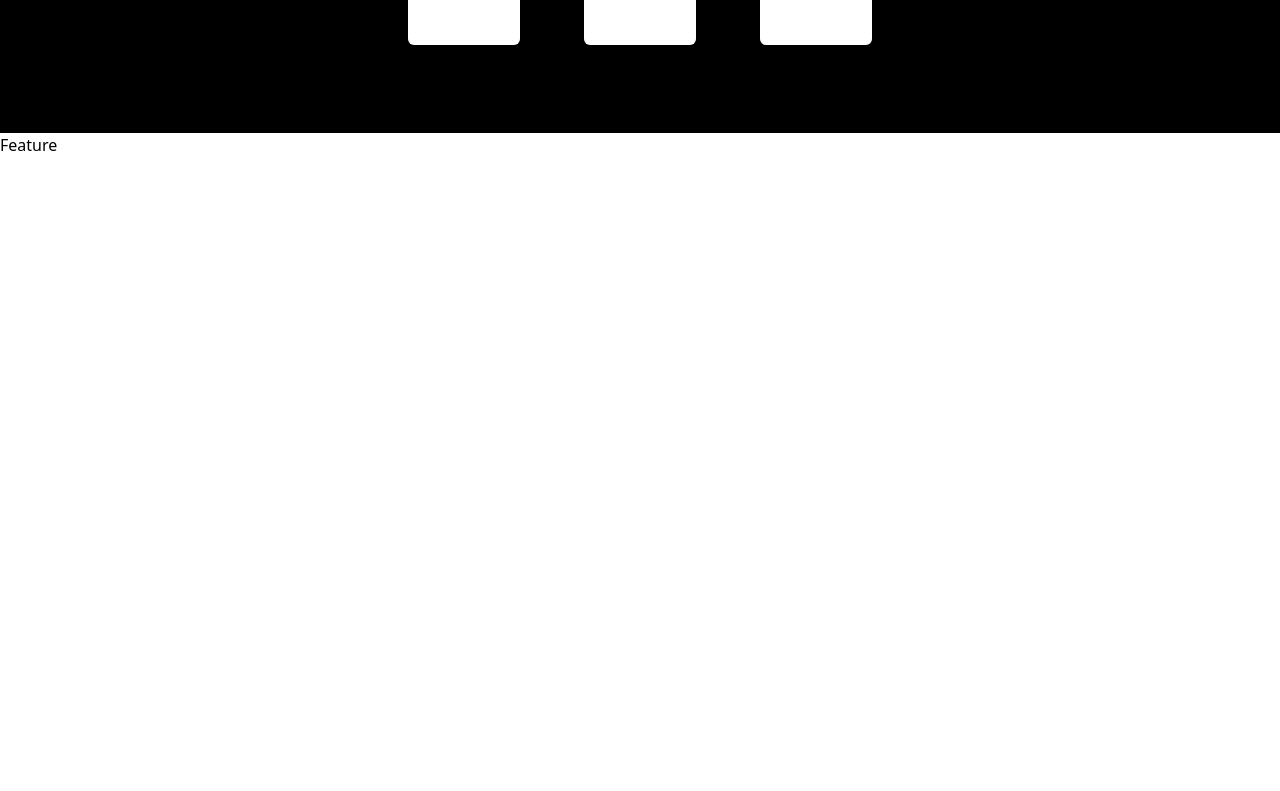
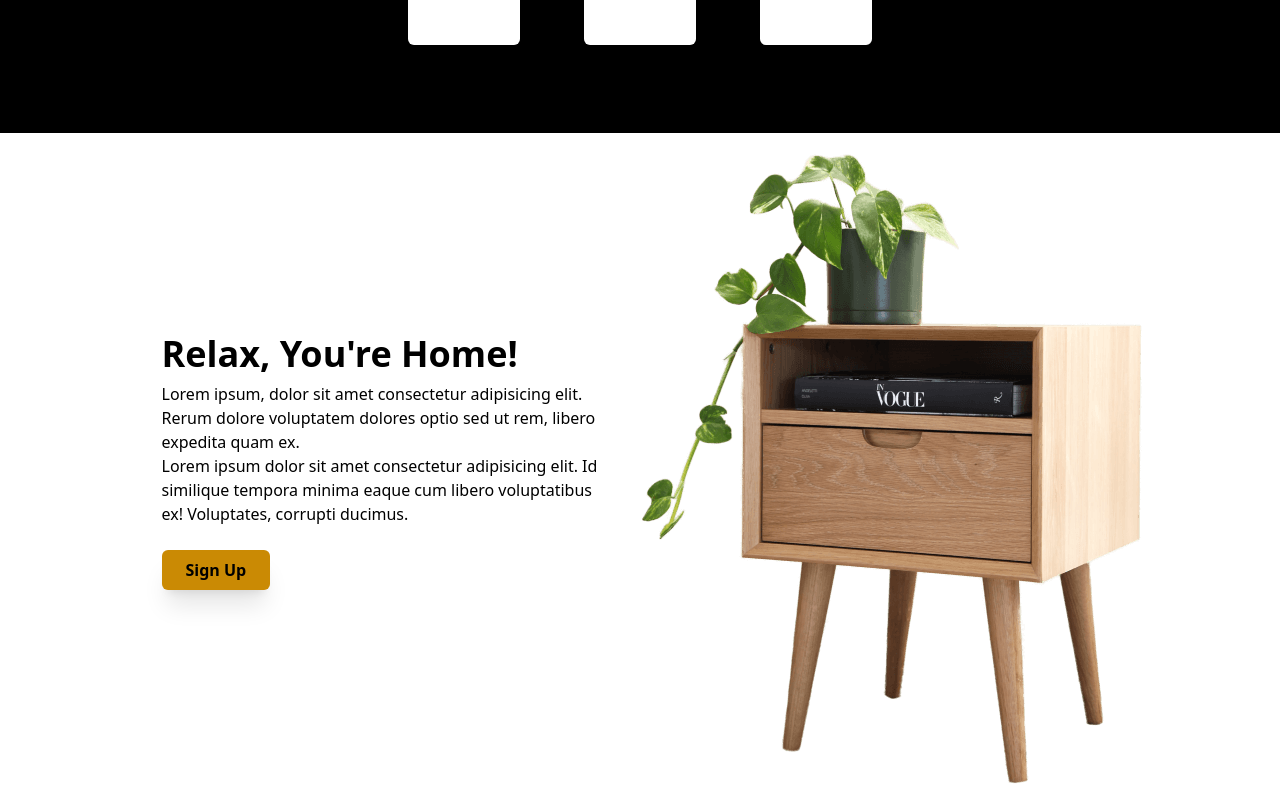
Before and after one commit to Qreamville/Furniture-Rental, a React (Create React App) app: page / in a window 1280 px wide. Shown: the part 1923-2714 px from the top of the page. Before the commit the page ends 2080 px from the top, so only its background shows below. Built offline with nearby package versions, Linux system fonts and the light colour scheme.

Commit message:
Update feature.jsx

```diff
--- a/src/components/feature/Feature.jsx
+++ b/src/components/feature/Feature.jsx
@@ -1,7 +1,36 @@
 import React from "react";
+import table from "../../assets/images/table.png";
 
 const Feature = () => {
-  return <div>Feature</div>;
+  return (
+    <section>
+      <div className="flex flex-col-reverse items-center justify-center md:flex-row">
+        <div class="flex flex-wrap flex-col items-start justify-center gap-6 px-6">
+          <div class="flex flex-wrap flex-col items-start gap-2">
+            <h2 class="text-4xl font-bold capitalize">Relax, You're home!</h2>
+            <p class="max-w-md">
+              Lorem ipsum, dolor sit amet consectetur adipisicing elit. Rerum
+              dolore voluptatem dolores optio sed ut rem, libero expedita quam
+              ex.
+              <br />
+              Lorem ipsum dolor sit amet consectetur adipisicing elit. Id
+              similique tempora minima eaque cum libero voluptatibus ex!
+              Voluptates, corrupti ducimus.
+            </p>
+          </div>
+          <a
+            class="flex py-2 px-6  gap-2 shadow-xl bg-yellow-600 rounded-md font-bold capitalize hover:bg-red-600 hover:text-white text-1xl"
+            href="/"
+          >
+            <span class="flex">Sign Up</span>
+          </a>
+        </div>
+        <div>
+          <img src={table} alt="table" />
+        </div>
+      </div>
+    </section>
+  );
 };
 
 export default Feature;
```
